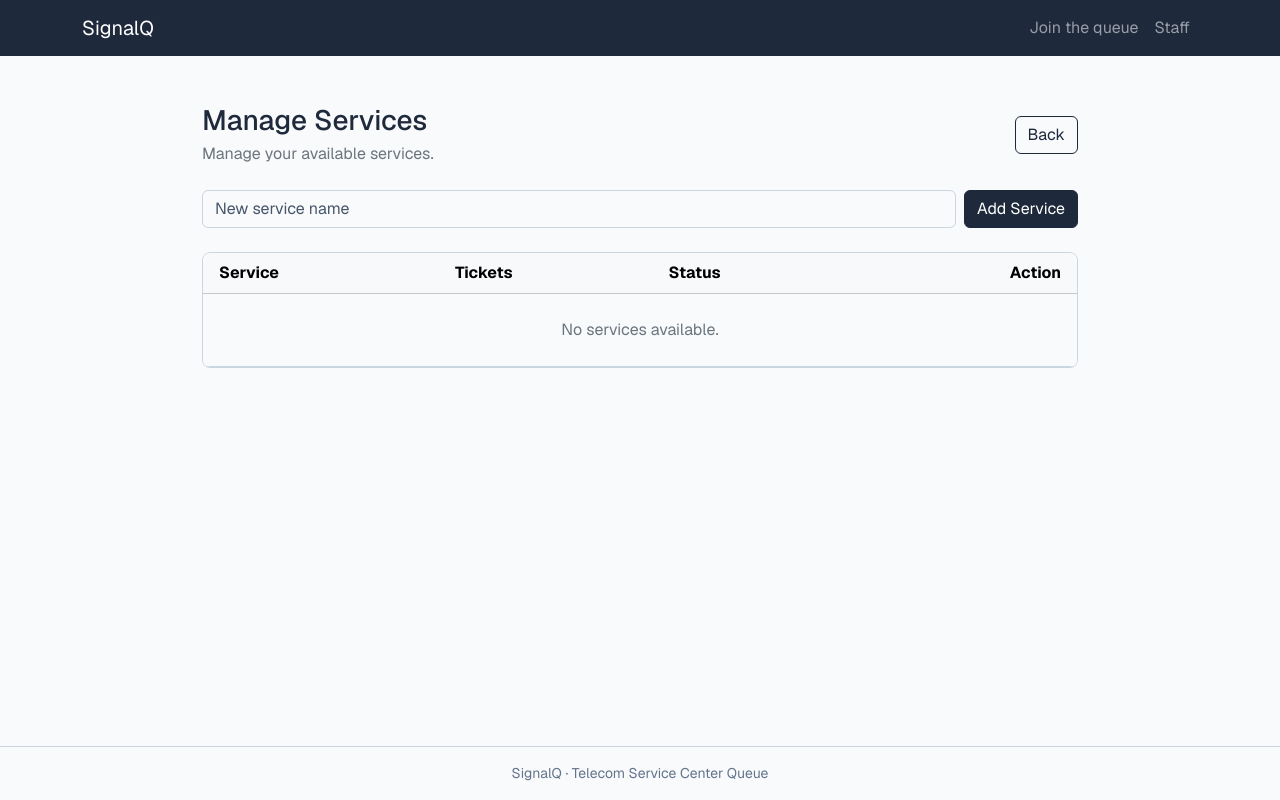
After one commit to codex-coderex/ccc181, a Flask app: page /staff/services in a window 1280 px wide. The commit adds this page. Run offline with Flask 3, Linux system fonts and the light colour scheme; data that the repository does not hold is empty; parts of the project's set-up code (start-up, migrations or seed data) failed here and were passed over.

Commit message:
Implement database-backed staff actions, ticket deletion, and service management (Part 9)

```diff
--- a/app.py
+++ b/app.py
@@ -41,6 +41,7 @@ def waiting_time(created_at):
 
     return f"{minutes} min {seconds} sec"
 
+
 # Seeding starting services into database.
 @app.cli.command("seed")
 def seed():
@@ -69,14 +70,21 @@ def index():
     return render_template("index.html")
 
 
-# All services helper
+# Services helpers
 def all_services():
-    return db.session.scalars(db.select(Service).order_by(Service.name)).all()
+    return db.session.scalars(db.select(Service).order_by(Service.id)).all()
+
+def active_services():
+    return db.session.scalars(
+        db.select(Service)
+        .filter_by(is_active=True)
+        .order_by(Service.id)
+    ).all()
 
 # Join form routes
 @app.get("/join")
 def join_form():
-    return render_template("join.html", services=all_services(), form={})
+    return render_template("join.html", services=active_services(), form={})
 
 
 @app.post("/join")
@@ -104,12 +112,12 @@ def join():
 
     if email and (len(email) > 120 or not re.fullmatch(r"[^@\s]+@[^@\s]+\.[^@\s]+", email)):
         errors["email"] = "Enter a valid email address, or leave it blank."
-    if service is None:
+    if service is None or not service.is_active:
         errors["service_id"] = "Choose a service."
 
     if errors:
         flash("Please fix the highlighted fields.", "danger")
-        return render_template("join.html", services=all_services(),
+        return render_template("join.html", services=active_services(),
                                form=form, errors=errors), 400
 
     user = db.session.scalar(db.select(User).filter_by(phone=phone))
@@ -132,7 +140,7 @@ def join():
     except IntegrityError:
         db.session.rollback()
         flash("Something went wrong saving your ticket. Please try again.", "danger")
-        return render_template("join.html", services=all_services(),
+        return render_template("join.html", services=active_services(),
                                form=form, errors={}), 409
 
     flash(f"You joined the queue. Your ticket is #{ticket_row.id}.", "success")
@@ -156,6 +164,7 @@ def people_ahead(t):
             )
     return db.session.scalar(stmt)
 
+
 @app.get("/queue/<int:ticket_id>")
 def ticket(ticket_id):
     t = db.get_or_404(Ticket, ticket_id)
@@ -167,6 +176,7 @@ def ticket(ticket_id):
         ahead=people_ahead(t),
         now=datetime.now(PH_TIME)
     )
+
 
 @app.post("/queue/<int:ticket_id>/leave")
 def leave(ticket_id):
@@ -200,14 +210,12 @@ def staff_dashboard():
 
     services = all_services()
 
-    # All waiting tickets
     waiting = db.session.scalars(
         db.select(Ticket)
         .where(Ticket.status == "waiting")
         .order_by(Ticket.created_at, Ticket.id)
     ).all()
 
-    # Overall waiting count
     total_waiting = len(waiting)
 
     # Waiting tickets per service
@@ -227,17 +235,14 @@ def staff_dashboard():
             if q in t.user.name.lower() or q in str(t.id)
         ]
 
-    # Currently called ticket
     serving = db.session.scalar(
         db.select(Ticket)
         .where(Ticket.status == "called")
         .order_by(Ticket.created_at)
     )
 
-    # Service names
     names = {s.id: s.name for s in services}
 
-    # Recently completed ticket
     done_id = request.args.get("done", type=int)
     done = db.session.get(Ticket, done_id) if done_id else None
 
@@ -258,38 +263,167 @@ def staff_dashboard():
 @app.post("/staff/call-next")
 def call_next():
     service_id = request.form.get("service_id", type=int)
-    if any(t["status"] == "called" for t in TICKETS):
+
+    serving = db.session.scalar(
+        db.select(Ticket).filter_by(status="called")
+    )
+
+    if serving is not None:
         flash("Finish serving the current ticket first.", "warning")
         return redirect(url_for("staff_dashboard"))
 
-    nxt = next((t for t in TICKETS
-                if t["status"] == "waiting"
-                and (not service_id or t["service_id"] == service_id)), None)
+    # Find the first waiting ticket
+    stmt = (
+        db.select(Ticket)
+        .filter_by(status="waiting")
+        .order_by(Ticket.created_at, Ticket.id)
+        .limit(1)
+    )
+
+    # Apply service filter if one was selected
+    if service_id:
+        stmt = stmt.where(Ticket.service_id == service_id)
+
+    nxt = db.session.scalar(stmt)
+
     if nxt is None:
         flash("Nobody is waiting.", "info")
     else:
-        nxt["status"] = "called"
-        nxt["assigned_to"] = "Counter 1"
-        flash(f"Ticket #{nxt['number']} called.", "info")
+        nxt.status = "called"
+        nxt.called_at = func.now()
+        nxt.assigned_counter = 1
+
+        db.session.commit()
+
+        flash(f"Ticket #{nxt.id} called.", "info")
+
     return redirect(url_for("staff_dashboard", service_id=service_id))
 
 
 @app.post("/staff/tickets/<int:ticket_id>/<action>")
 def staff_action(ticket_id, action):
+    # Same implementation as using a separate STAFF_ACTIONS dictionary
     new_status = {"call": "called", "serve": "served", "no-show": "no-show"}.get(action)
-    t = next((t for t in TICKETS if t["number"] == ticket_id), None)
-    if action == "call" and any(x["status"] == "called" for x in TICKETS):
-        flash("Finish serving the current ticket first.", "warning")
+
+    if new_status is None:
+        abort(404)
+
+    t = db.get_or_404(Ticket, ticket_id)
+
+    # Prevent calling another ticket while one is being served
+    if action == "call":
+        serving = db.session.scalar(
+            db.select(Ticket).filter_by(status="called")
+        )
+
+        if serving is not None:
+            flash("Finish serving the current ticket first.", "warning")
+            return redirect(url_for("staff_dashboard"))
+
+        if t.status != "waiting":
+            flash("Only waiting tickets can be called.", "warning")
+            return redirect(url_for("staff_dashboard"))
+
+    # Prevent changing completed or inactive tickets
+    if action == "serve" and t.status != "called":
+        flash("Only called tickets can be marked served.", "warning")
         return redirect(url_for("staff_dashboard"))
 
-    if t is None or new_status is None:
-        abort(404)
-    t["status"] = new_status
+    if action == "no-show" and t.status not in ("waiting", "called"):
+        flash("This ticket is no longer active.", "warning")
+        return redirect(url_for("staff_dashboard"))
+
+    t.status = new_status
+
     if new_status == "called":
-        t["assigned_to"] = "Counter 1"
+        t.called_at = func.now()
+        t.assigned_counter = 1
+
+    db.session.commit()
+
     flash(f"Ticket #{ticket_id} marked {new_status}.", "info")
+
     done = None if new_status == "called" else ticket_id
     return redirect(url_for("staff_dashboard", done=done))
+
+
+@app.post("/staff/tickets/<int:ticket_id>/delete")
+def delete_ticket(ticket_id):
+    t = db.get_or_404(Ticket, ticket_id)
+    db.session.delete(t)  # hard delete: the row is gone for good
+    db.session.commit()
+    flash(f"Ticket #{ticket_id} was deleted.", "warning")
+    return redirect(url_for("staff_dashboard"))
+
+
+# Staff services management routes
+@app.get("/staff/services")
+def services_list():
+    return render_template("services.html", services=all_services())
+
+
+@app.post("/staff/services")
+def service_create():
+    name = request.form.get("name", "").strip()
+
+    if not name or len(name) > 60:
+        flash("Enter a name (up to 60 characters).", "danger")
+        return redirect(url_for("services_list"))
+
+    existing = db.session.scalar(
+        db.select(Service).where(func.lower(Service.name) == name.lower())
+    )
+
+    if existing:
+        flash("A service with this name already exists.", "danger")
+        return redirect(url_for("services_list"))
+
+    db.session.add(Service(name=name))
+
+    try:
+        db.session.commit()
+        flash(f"Service “{name}” added.", "success")
+    except IntegrityError:
+        db.session.rollback()
+        flash(f"A service named “{name}” already exists.", "danger")
+    return redirect(url_for("services_list"))
+
+
+@app.post("/staff/services/<int:service_id>/edit")
+def service_edit(service_id):
+    s = db.get_or_404(Service, service_id)
+
+    name = request.form.get("name", "").strip()
+
+    if not name or len(name) > 60:
+        flash("Enter a service name (up to 60 characters).", "danger")
+        return redirect(url_for("services_list"))
+
+    s.name = name
+    s.is_active = request.form.get("is_active") == "on"
+
+    try:
+        db.session.commit()
+        flash(f"Service “{name}” updated.", "success")
+    except IntegrityError:
+        db.session.rollback()
+        flash(f"A service named “{name}” already exists.", "danger")
+
+    return redirect(url_for("services_list"))
+
+
+@app.post("/staff/services/<int:service_id>/delete")
+def service_delete(service_id):
+    s = db.get_or_404(Service, service_id)
+
+    if s.tickets:
+        flash(f"“{s.name}” has tickets, so it cannot be deleted. Turn it off instead.", "danger")
+        return redirect(url_for("services_list"))
+
+    db.session.delete(s)
+    db.session.commit()
+    flash(f"Service “{s.name}” deleted.", "warning")
+    return redirect(url_for("services_list"))
 
 
 @app.route("/hello")
--- a/static/css/style.css
+++ b/static/css/style.css
@@ -327,9 +327,18 @@ footer {
 
 .row-actions {
   display: flex;
+  align-items: stretch;
   gap: 0.5rem;
 }
-.row-actions form { flex: 1; }
+
+.row-actions form {
+  flex: 1;
+  display: flex;
+}
+
+.row-actions .btn {
+  width: 100%;
+}
 
 .queue-item-actions {
   display: flex;
--- a/static/js/main.js
+++ b/static/js/main.js
@@ -6,3 +6,9 @@ if (joinForm) {
     button.textContent = "Getting your ticket…";
   });
 }
+
+document.querySelectorAll("form[data-confirm]").forEach((form) => {
+  form.addEventListener("submit", (event) => {
+    if (!confirm(form.dataset.confirm)) event.preventDefault();
+  });
+});
--- /dev/null
+++ b/templates/services.html
@@ -0,0 +1,142 @@
+
+{% extends "base.html" %}
+
+{% block title %}Manage Services | SignalQ{% endblock %}
+
+{% block content %}
+<div class="container py-4" style="max-width: 900px;">
+
+  <div class="d-flex justify-content-between align-items-center gap-3 mb-4">
+    <div>
+      <h1 class="h3 mb-1">Manage Services</h1>
+      <p class="text-secondary mb-0">Manage your available services.</p>
+    </div>
+    <a href="{{ url_for('staff_dashboard') }}"
+       class="btn btn-outline-primary">
+      Back
+    </a>
+  </div>
+
+  <!-- Add a service -->
+  <form method="post"
+        action="{{ url_for('service_create') }}"
+        class="d-flex gap-2 mb-4">
+    <input type="text"
+           name="name"
+           class="form-control"
+           placeholder="New service name"
+           maxlength="60"
+           aria-label="New service name"
+           required>
+    <button type="submit" class="btn btn-primary flex-shrink-0">
+      Add Service
+    </button>
+  </form>
+
+  <!-- Services table -->
+  <div class="bg-white border rounded-3 overflow-hidden">
+    <div class="table-responsive">
+      <table class="table align-middle mb-0">
+        <thead class="table-light">
+          <tr>
+            <th scope="col" class="ps-3">Service</th>
+            <th scope="col">Tickets</th>
+            <th scope="col">Status</th>
+            <th scope="col" class="text-end pe-3">Action</th>
+          </tr>
+        </thead>
+        <tbody>
+          {% for s in services %}
+          <tr>
+            <td class="ps-3 fw-medium">{{ s.name }}</td>
+            <td>{{ s.tickets|length }}</td>
+            <td>
+              {% if s.is_active %}
+                <span class="text-success">● Active</span>
+              {% else %}
+                <span class="text-secondary">● Inactive</span>
+              {% endif %}
+            </td>
+            <td class="text-end pe-3">
+              <button type="button"
+                      class="btn btn-outline-primary btn-sm"
+                      data-bs-toggle="collapse"
+                      data-bs-target="#edit-{{ s.id }}"
+                      aria-expanded="false"
+                      aria-controls="edit-{{ s.id }}">
+                Edit
+              </button>
+            </td>
+          </tr>
+
+          <!-- Inline edit panel -->
+          <tr>
+            <td colspan="4" class="p-0 border-0">
+              <div class="collapse" id="edit-{{ s.id }}">
+                <div class="p-3 bg-light border-bottom">
+
+                  <form method="post"
+                        action="{{ url_for('service_edit', service_id=s.id) }}">
+                    <label for="name-{{ s.id }}" class="form-label">
+                      Service Name
+                    </label>
+                    <input type="text"
+                           id="name-{{ s.id }}"
+                           name="name"
+                           value="{{ s.name }}"
+                           class="form-control mb-3"
+                           maxlength="60"
+                           required>
+
+                    <div class="form-check form-switch mb-3">
+                      <input type="checkbox"
+                             id="active-{{ s.id }}"
+                             name="is_active"
+                             class="form-check-input"
+                             {% if s.is_active %}checked{% endif %}>
+                      <label for="active-{{ s.id }}"
+                             class="form-check-label">
+                        Active
+                      </label>
+                    </div>
+
+                    <button type="submit" class="btn btn-primary btn-sm">
+                      Save Changes
+                    </button>
+                  </form>
+
+                  <div class="border-top mt-3 pt-3">
+                    <form method="post"
+                          action="{{ url_for('service_delete', service_id=s.id) }}"
+                          data-confirm="Delete {{ s.name }}? This cannot be undone.">
+                      <button type="submit"
+                              class="btn btn-outline-danger btn-sm"
+                              {% if s.tickets %}disabled{% endif %}>
+                        Delete Service
+                      </button>
+                    </form>
+                    {% if s.tickets %}
+                      <small class="text-primary d-block mt-2">
+                        Cannot delete a service with existing tickets.
+                      </small>
+                    {% endif %}
+                  </div>
+
+                </div>
+              </div>
+            </td>
+          </tr>
+          {% else %}
+          <tr>
+            <td colspan="4" class="text-center text-secondary py-4">
+              No services available.
+            </td>
+          </tr>
+          {% endfor %}
+        </tbody>
+      </table>
+    </div>
+  </div>
+
+</div>
+{% endblock %}
```
Also changed, not shown: docs/week4/schema-review.md (+9 -1 lines), docs/week4/schema.md (+2 -1 lines), migrations/versions/a0499df6bfef_add_case_insensitive_unique_service_.py (added, +32 -0 lines), models.py (+5 -2 lines), templates/staff.html (+19 -2 lines).
